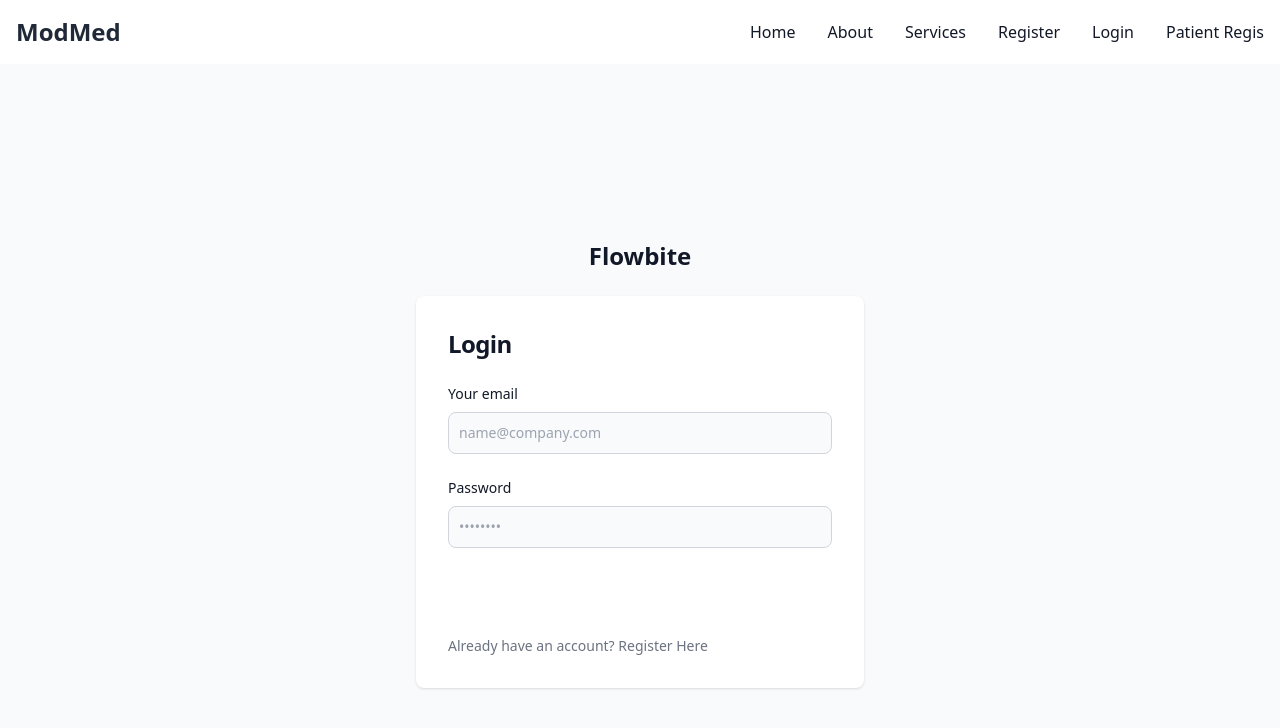
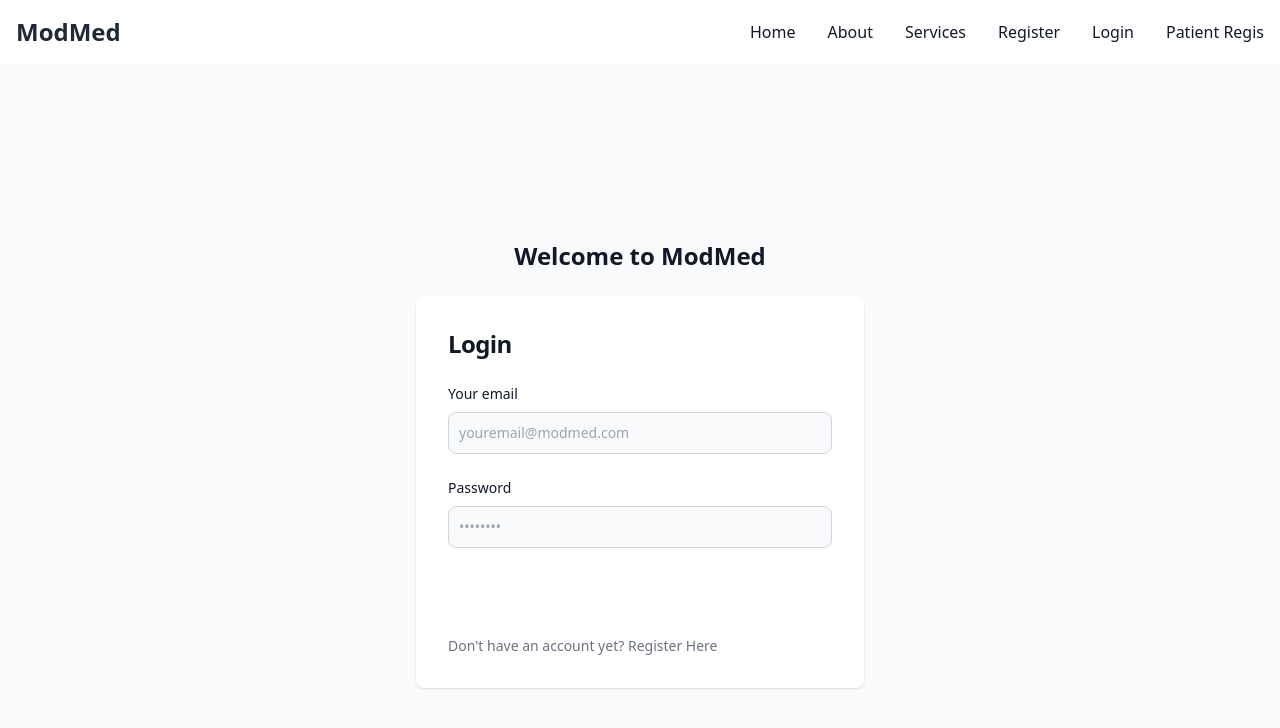
Before and after one commit to wavekanit/modmed, a React (Vite) app in the folder frontend/: page /login in a window 1280 px wide. Shown: the top 728 px of the page. Built offline with nearby package versions, Linux system fonts and the light colour scheme.

Commit message:
Change Log in page

```diff
--- a/frontend/src/components/pages/LoginPage.tsx
+++ b/frontend/src/components/pages/LoginPage.tsx
@@ -10,7 +10,7 @@ export default function LoginPage({}: Props) {
           href="#"
           className="flex items-center mb-6 text-2xl font-semibold text-gray-900 dark:text-white"
         >
-          Flowbite
+          Welcome to ModMed
         </a>
         <div className="w-full bg-white rounded-lg shadow dark:border md:mt-0 sm:max-w-md xl:p-0 dark:bg-gray-800 dark:border-gray-700">
           <div className="p-6 space-y-4 md:space-y-6 sm:p-8">
@@ -27,7 +27,7 @@ export default function LoginPage({}: Props) {
                   name="email"
                   id="email"
                   className="bg-gray-50 border border-gray-300 text-gray-900 sm:text-sm rounded-lg focus:ring-primary-600 focus:border-primary-600 block w-full p-2.5 dark:bg-gray-700 dark:border-gray-600 dark:placeholder-gray-400 dark:text-white dark:focus:ring-blue-500 dark:focus:border-blue-500"
-                  placeholder="name@company.com"
+                  placeholder="youremail@modmed.com"
                 />
               </div>
               <div>
@@ -46,10 +46,10 @@ export default function LoginPage({}: Props) {
                 type="submit"
                 className="w-full text-white bg-primary-600 hover:bg-primary-700 focus:ring-4 focus:outline-none focus:ring-primary-300 font-medium rounded-lg text-sm px-5 py-2.5 text-center dark:bg-blue-600 dark:hover:bg-blue-700 dark:focus:ring-blue-800"
               >
-                Create an account
+                Log In
               </button>
               <p className="text-sm font-light text-gray-500 dark:text-gray-400">
-                Already have an account?{" "}
+                Don't have an account yet?{" "}
                 <a
                   href="/register"
                   className="font-medium text-primary-600 hover:underline dark:text-primary-500"
```
